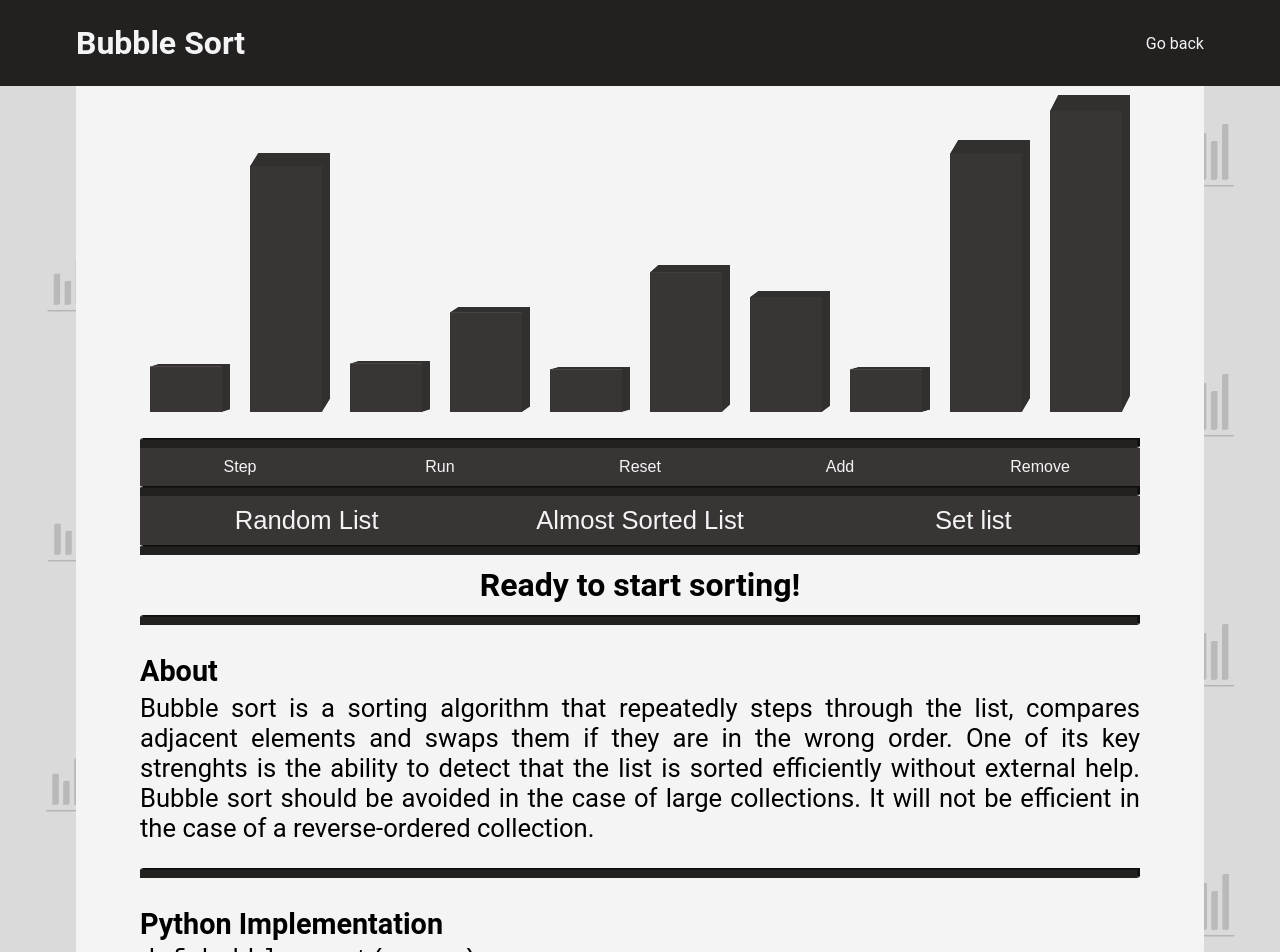
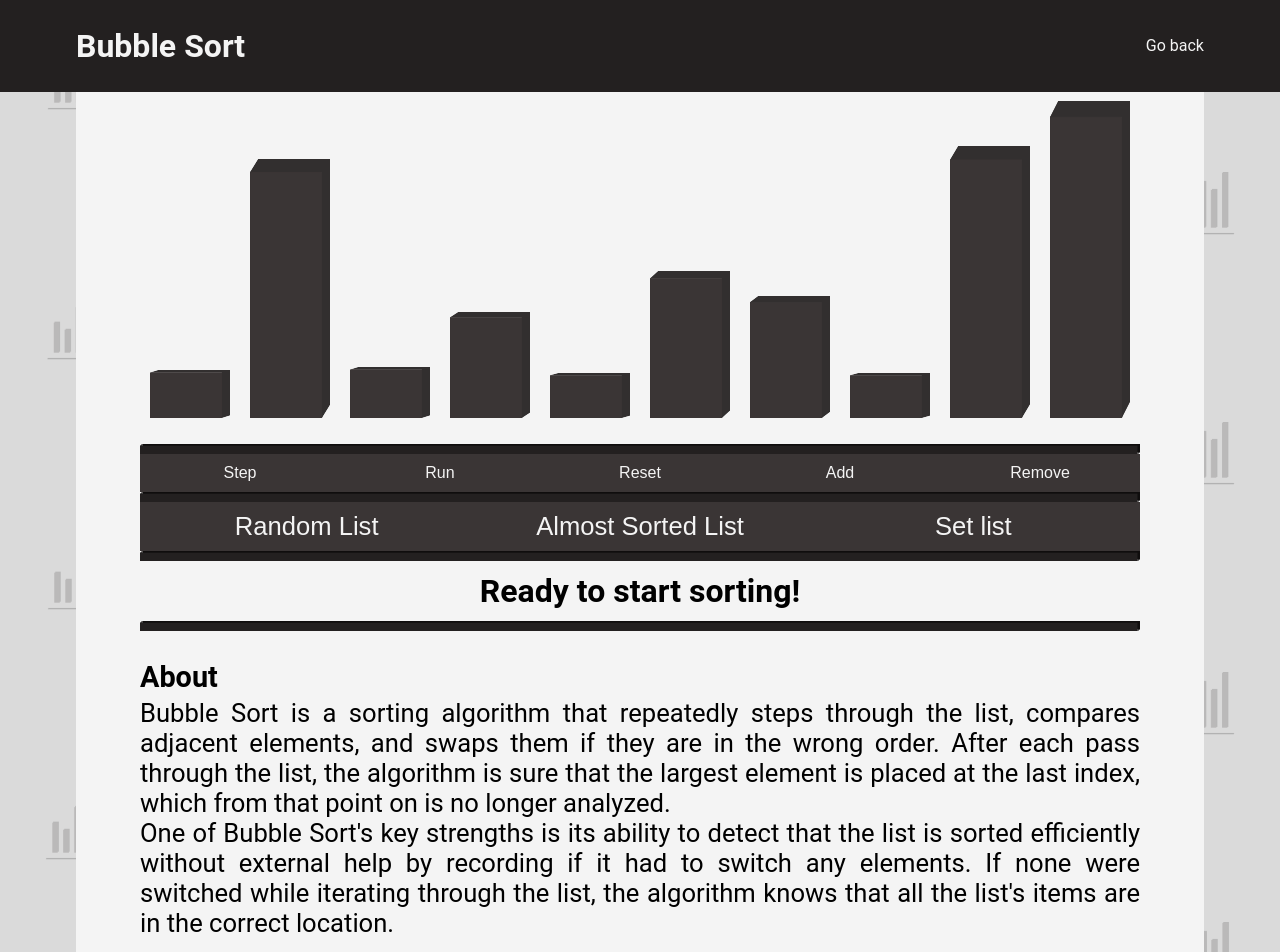
Before and after one commit to OtavioPiza/algorithm-visualizer, a React (Create React App) app: page /#/bubblesort in a window 1280 px wide. Shown: the top 952 px of the page. Built offline with nearby package versions, Linux system fonts and the light colour scheme.

Commit message:
Improved about implementation

```diff
--- a/src/algorithms/sorting/bubbleSort.js
+++ b/src/algorithms/sorting/bubbleSort.js
@@ -1,3 +1,4 @@
+import React from 'react'
 import arrayManager from '../../services/arrayManager'
 
 /**
@@ -48,11 +49,17 @@ const pythonImplementation = () => (
     return array
 `)
 
-const about = () => (`Bubble sort is a sorting algorithm that repeatedly steps through the list, compares adjacent ` +
-`elements and swaps them if they are in the wrong order. One of its key strenghts is the ability to detect that the ` +
-`list is sorted efficiently without external help. Bubble sort should be avoided in the case of large collections. ` +
-`It will not be efficient in the case of a reverse-ordered collection.
-`)
+const about = () => (
+    <p>
+        Bubble Sort is a sorting algorithm that repeatedly steps through the list, compares adjacent elements, and
+        swaps them if they are in the wrong order. After each pass through the list, the algorithm is sure that the
+        largest element is placed at the last index, which from that point on is no longer analyzed.
+        <br/>
+        One of Bubble Sort's key strengths is its ability to detect that the list is sorted efficiently without
+        external help by recording if it had to switch any elements. If none were switched while iterating through the
+        list, the algorithm knows that all the list's items are in the correct location.
+    </p>
+)
 
 /**
  * Responsible for the sorting process which is split between two functions:
--- a/src/components/ArraySorter.js
+++ b/src/components/ArraySorter.js
@@ -169,9 +169,7 @@ const ArraySorter = ({ sortingAlgorithm, barList = arrayManager.getRandomList(10
                         About
                     </h3>
 
-                    <p>
-                        {sortingAlgorithm.about()}
-                    </p>
+                    {sortingAlgorithm.about()}
 
                 </div>
 
```
